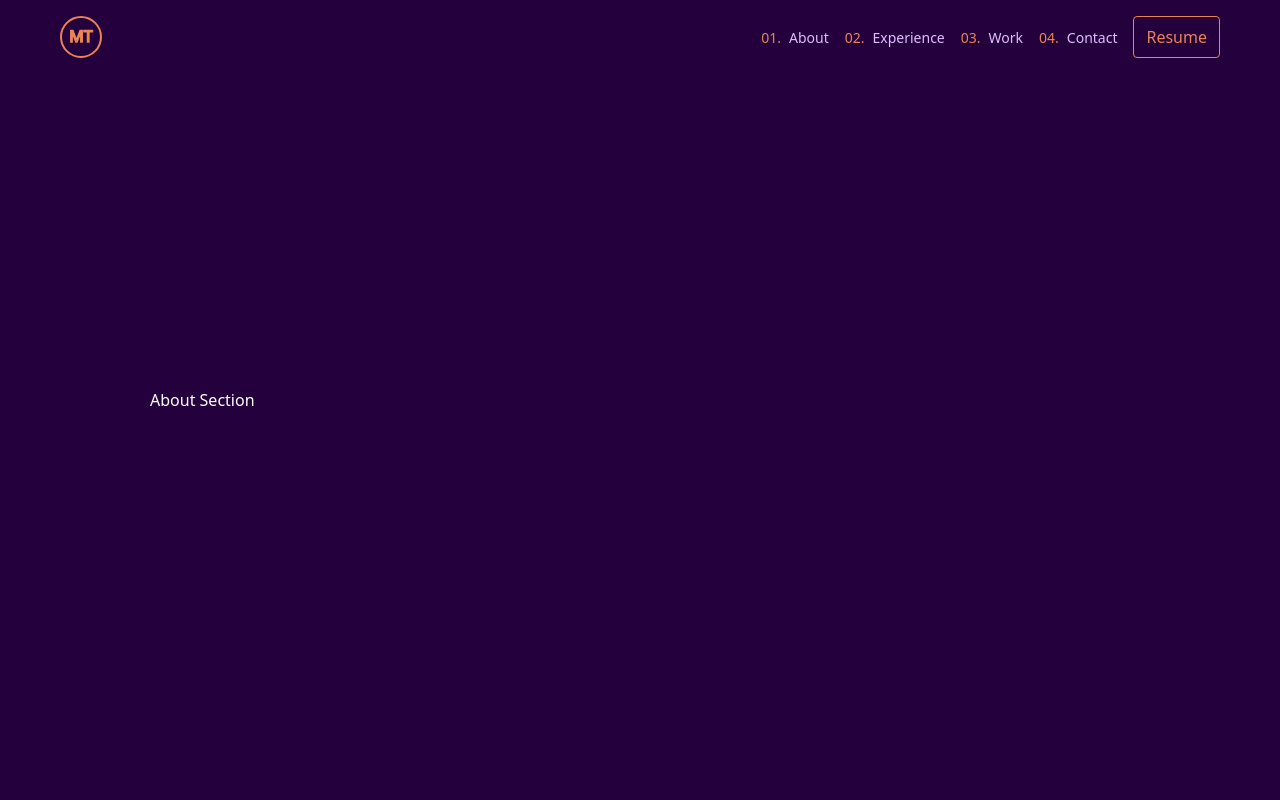
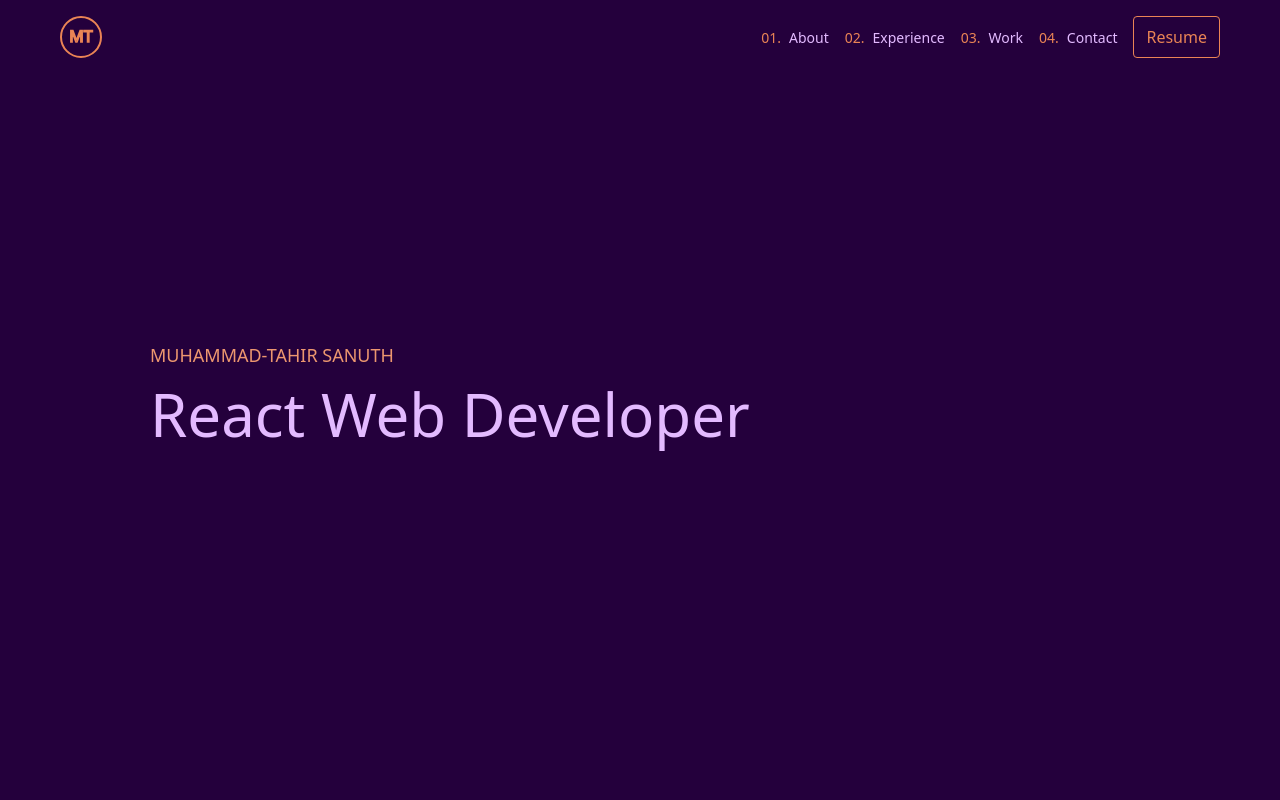
Before and after one commit to Muhammad-Tahir-S/portfolio, a Next.js app: page / in a window 1280 px wide. Shown: the top 800 px of the page. Built offline with nearby package versions, Linux system fonts and the light colour scheme.

Commit message:
added about section component

```diff
--- a/src/app/page.tsx
+++ b/src/app/page.tsx
@@ -1,4 +1,5 @@
 // import { Inter } from '@next/font/google';
+import About from "@/components/About";
 import tw from "tailwind-styled-components";
 
 // const inter = Inter({ subsets: ['latin'] });
@@ -10,7 +11,9 @@ bg-red-500 h-[100vh] flex flex-col justify-center
 export default function Home() {
   return (
     <>
-      <Section id="about">About Section</Section>
+      <Section id="about">
+        <About />
+      </Section>
       <Section id="experience">Experience</Section>
       <Section id="work">Work</Section>
       <Section id="contact">Contact</Section>
--- /dev/null
+++ b/src/components/About.tsx
@@ -0,0 +1,15 @@
+import Text from "./Text";
+
+export default function About() {
+  return (
+    <div className="flex flex-col">
+      <Text variant="H4" color="sec-200" uppercase>
+        Muhammad-Tahir Sanuth
+      </Text>
+
+      <Text variant="L1" color="pri-700">
+        React Web Developer
+      </Text>
+    </div>
+  );
+}
```
